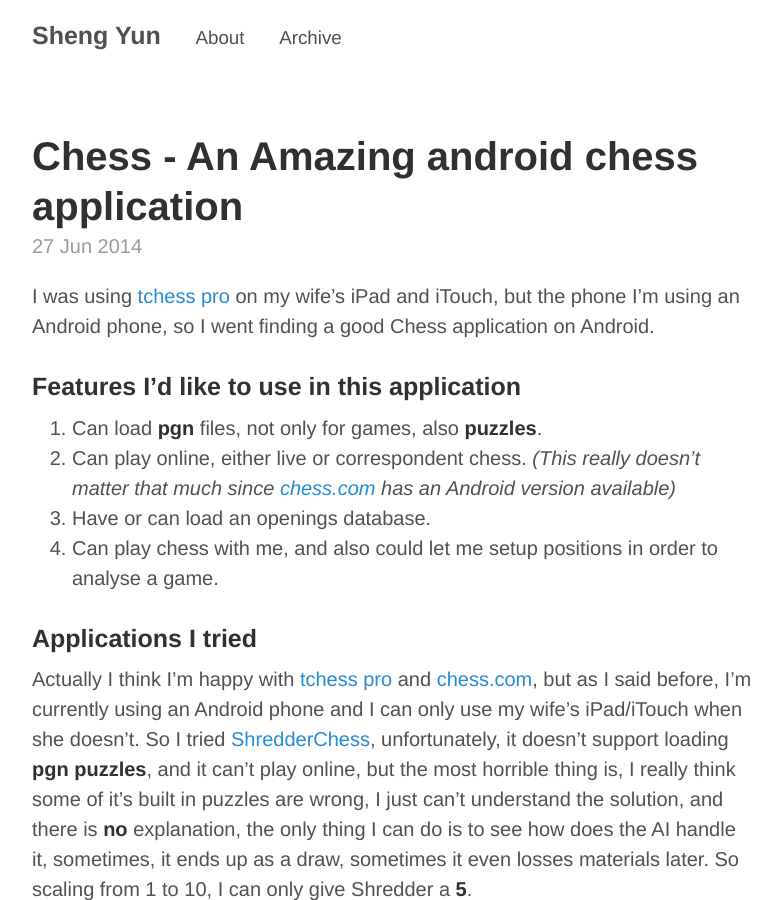
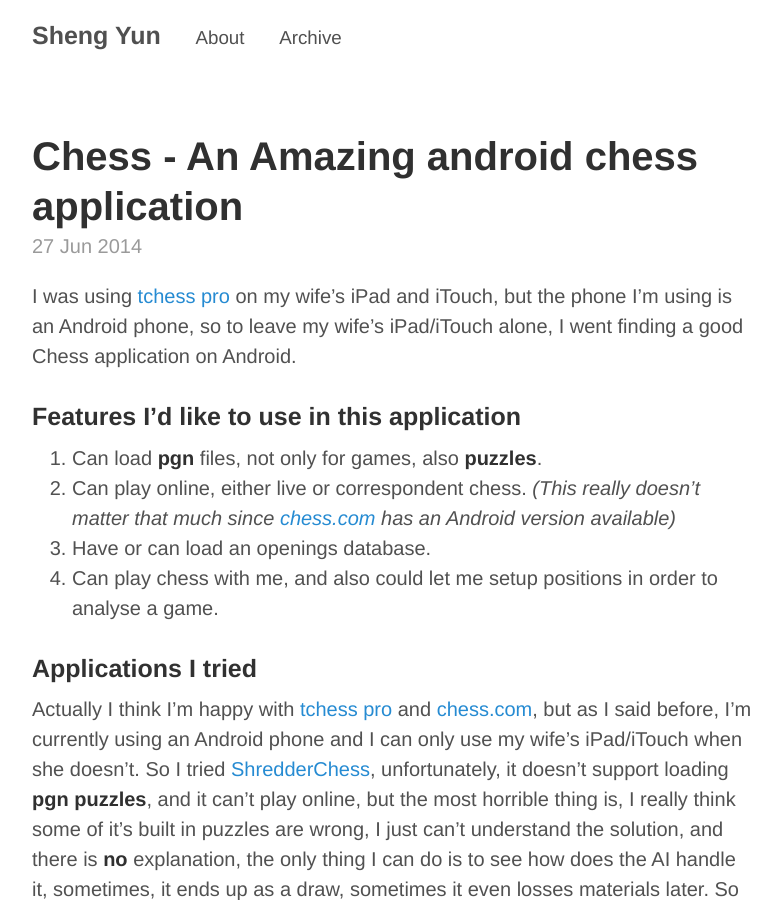
Before and after one commit to ShengYun/ShengYun.github.io, a Jekyll site: the page built from _posts/2014-06-27-amazing-android-chess-app.md, in a window 1280 px wide and 900 px high. Shown: the whole window, without its empty margins (248-1029 px from the left). Built offline with Jekyll 4.4.1, drawn with Linux system fonts in a browser that asks for light colours; Markdown is read by kramdown in place of the engine named in the settings; comment, search, counter and statistics services are not loaded.

Commit message:
language: fix grammer etc.

```diff
--- a/_posts/2014-06-27-amazing-android-chess-app.md
+++ b/_posts/2014-06-27-amazing-android-chess-app.md
@@ -3,7 +3,7 @@ layout: post
 title: Chess - An Amazing android chess application
 ---
 
-I was using [tchess pro](http://www.tchessgame.com/pro.php) on my wife's iPad and iTouch, but the phone I'm using an Android phone, so I went finding a good Chess application on Android.
+I was using [tchess pro](http://www.tchessgame.com/pro.php) on my wife's iPad and iTouch, but the phone I'm using is an Android phone, so to leave my wife's iPad/iTouch alone, I went finding a good Chess application on Android.
 
 ### Features I'd like to use in this application
 
```
